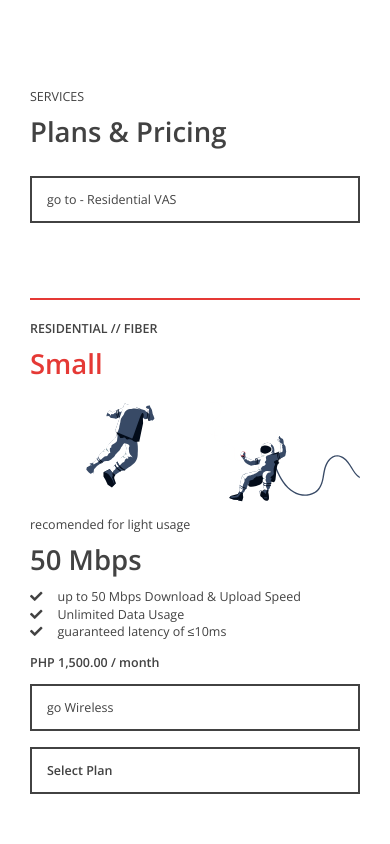
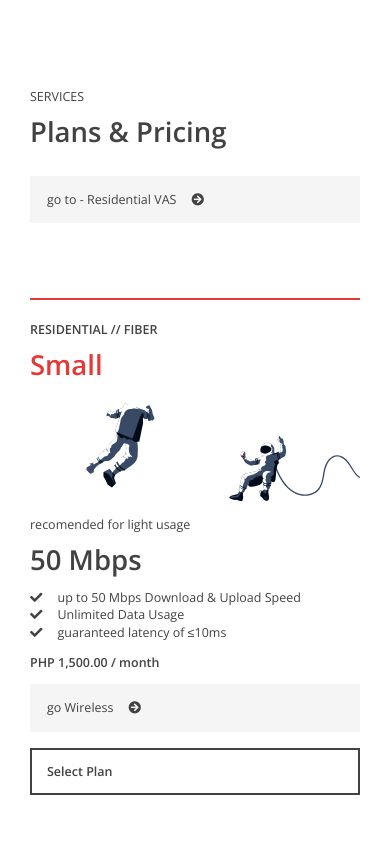
Before and after one commit to alvinmioten-moirasia/linyaph, a plain HTML site: page v3.0/index.html in a window 390 px wide. Shown: the top 844 px of the page. Drawn offline with nearby package versions, Linux system fonts and the light colour scheme.

Commit message:
Update index.html

```diff
--- a/v3.0/index.html
+++ b/v3.0/index.html
@@ -15,11 +15,6 @@
 			<link href="theme.css" rel="stylesheet">
 
 			<!-- JavaScript (JS) -->
-			<script>
-
-				document.querySelector("meta[name=viewport]").setAttribute('content', 'width=device-width, initial-scale='+(1/window.devicePixelRatio));
-
-			</script>
 
 			<!-- Search Engine Optimization (SEO) -->
 
@@ -62,7 +57,7 @@
 
 											<div class="d-grid d-lg-block gl-c-v-c-t gl-c-v-c-b gl-f-g-a gl-t-c-b gl-t-a-l">
 
-												<div class="btn gl-btn-b d-md-none d-lg-none d-xl-none d-xl-block gl-f-g-a gl-t-c-b gl-t-a-l" href="#residential-services-vas"><i class="gl-btn-z-l"></i>go to - Residential VAS<i class="gl-btn-z-r"></i><i class="fas fa-arrow-circle-right"></i></div>
+												<div class="btn gl-btn-a d-md-none d-lg-none d-xl-none d-xl-block gl-f-g-a gl-t-c-b gl-t-a-l" href="#residential-services-vas"><i class="gl-btn-z-l"></i>go to - Residential VAS<i class="gl-btn-z-r"></i><i class="fas fa-arrow-circle-right"></i></div>
 
 											</div>
 
@@ -189,7 +184,7 @@
 
 											<div class="d-grid d-lg-block gap-3 gl-c-v-d-t gl-c-v-d-b gl-f-g-a gl-t-c-b gl-t-a-l">
 
-												<div class="btn gl-btn-b d-lg-none d-xl-none d-xl-block gl-f-g-a gl-t-c-b gl-t-a-l" data-bs-toggle="collapse" data-bs-target=".residential-services-small" aria-expanded="false" aria-controls="residential-services-small-fiber residential-services-small-wireless"><i class="gl-btn-z-l"></i>go Wireless<i class="gl-btn-z-r"></i><i class="fas fa-arrow-circle-right"></i></div>
+												<div class="btn gl-btn-a d-lg-none d-xl-none d-xl-block gl-f-g-a gl-t-c-b gl-t-a-l" data-bs-toggle="collapse" data-bs-target=".residential-services-small" aria-expanded="false" aria-controls="residential-services-small-fiber residential-services-small-wireless"><i class="gl-btn-z-l"></i>go Wireless<i class="gl-btn-z-r"></i><i class="fas fa-arrow-circle-right"></i></div>
 												<div class="btn gl-btn-b gl-f-g-b gl-t-c-b gl-t-a-l"><i class="gl-btn-z-l"></i>Select Plan<i class="gl-btn-z-r"></i><i class="fas fa-plus"></i></div>
 
 											</div>
```
